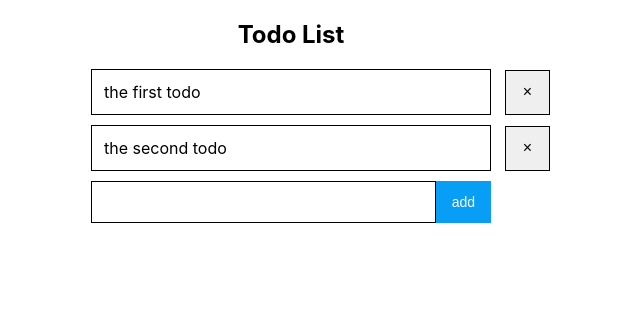
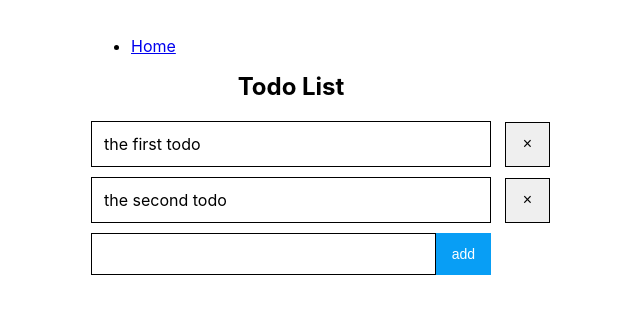
Before and after one commit to Lanest8/day10-todo, a React (Create React App) app: page / in a window 1280 px wide. Shown: the top 314 px of the page, without its empty margins (349-989 px from the left). Built offline with nearby package versions, Linux system fonts and the light colour scheme.

Commit message:
feat: add DefaultLayout

```diff
--- a/src/App.js
+++ b/src/App.js
@@ -3,13 +3,32 @@ import "./App.css"
 import {todoReducer} from "./reducers/TodoReducer";
 import {TodoContext} from "./contexts/TodoContext";
 import {TodoList} from "./components/TodoList";
-import {createBrowserRouter, RouterProvider} from "react-router";
+import {createBrowserRouter, NavLink, Outlet, RouterProvider} from "react-router";
+
+function DefaultLayout() {
+	return <div>
+		<header>
+			<nav>
+				<ul>
+					<li><NavLink to={"/"}>Home</NavLink></li>
+				</ul>
+			</nav>
+		</header>
+		<main>
+			<Outlet/>
+		</main>
+	</div>;
+}
 
 const routes = createBrowserRouter
 ([
 	{
 		path: "/",
-		element: <TodoList/>
+		element: <DefaultLayout/>,
+		children: [{
+			path: "/",
+			element: <TodoList/>
+		}]
 	}
 ])
 
```
